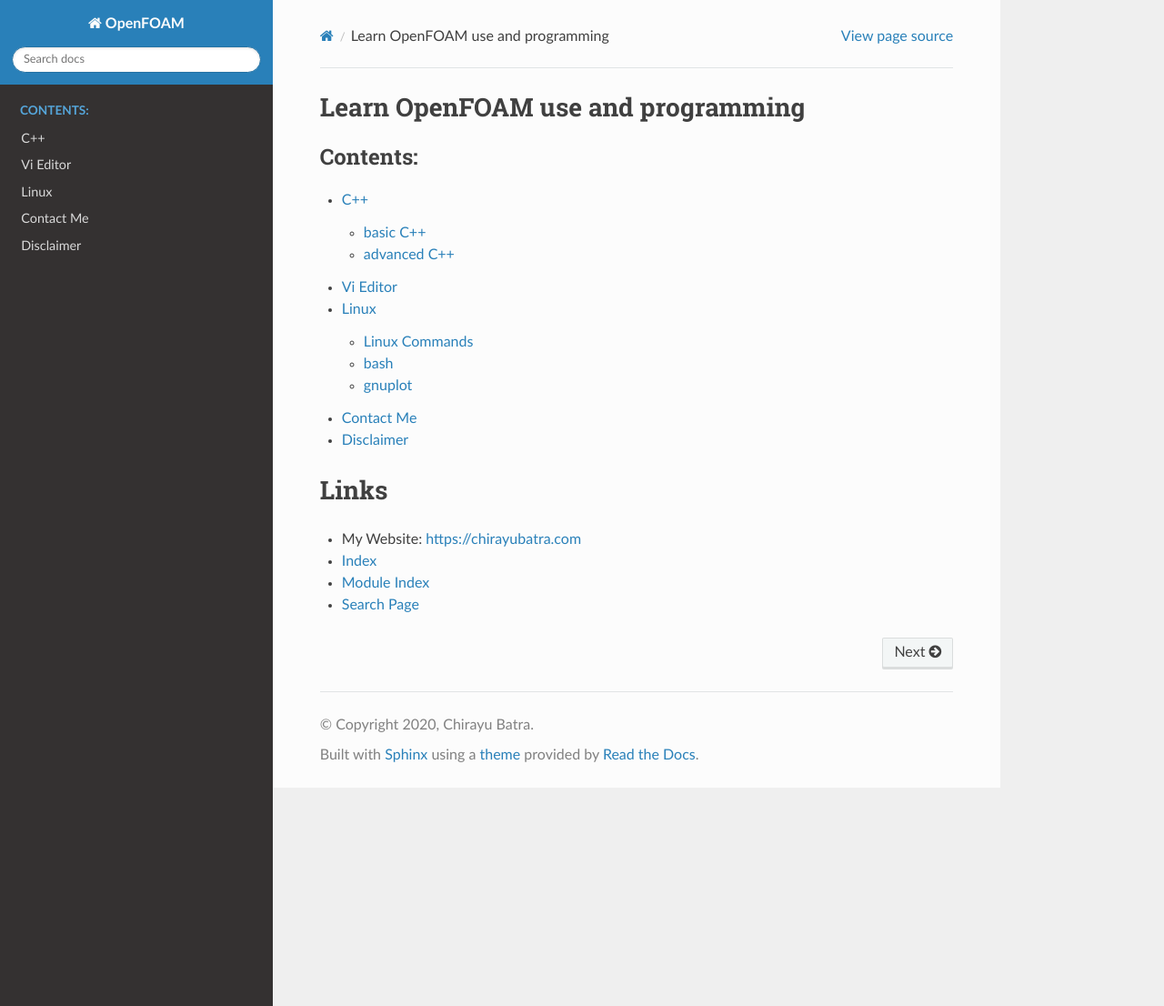
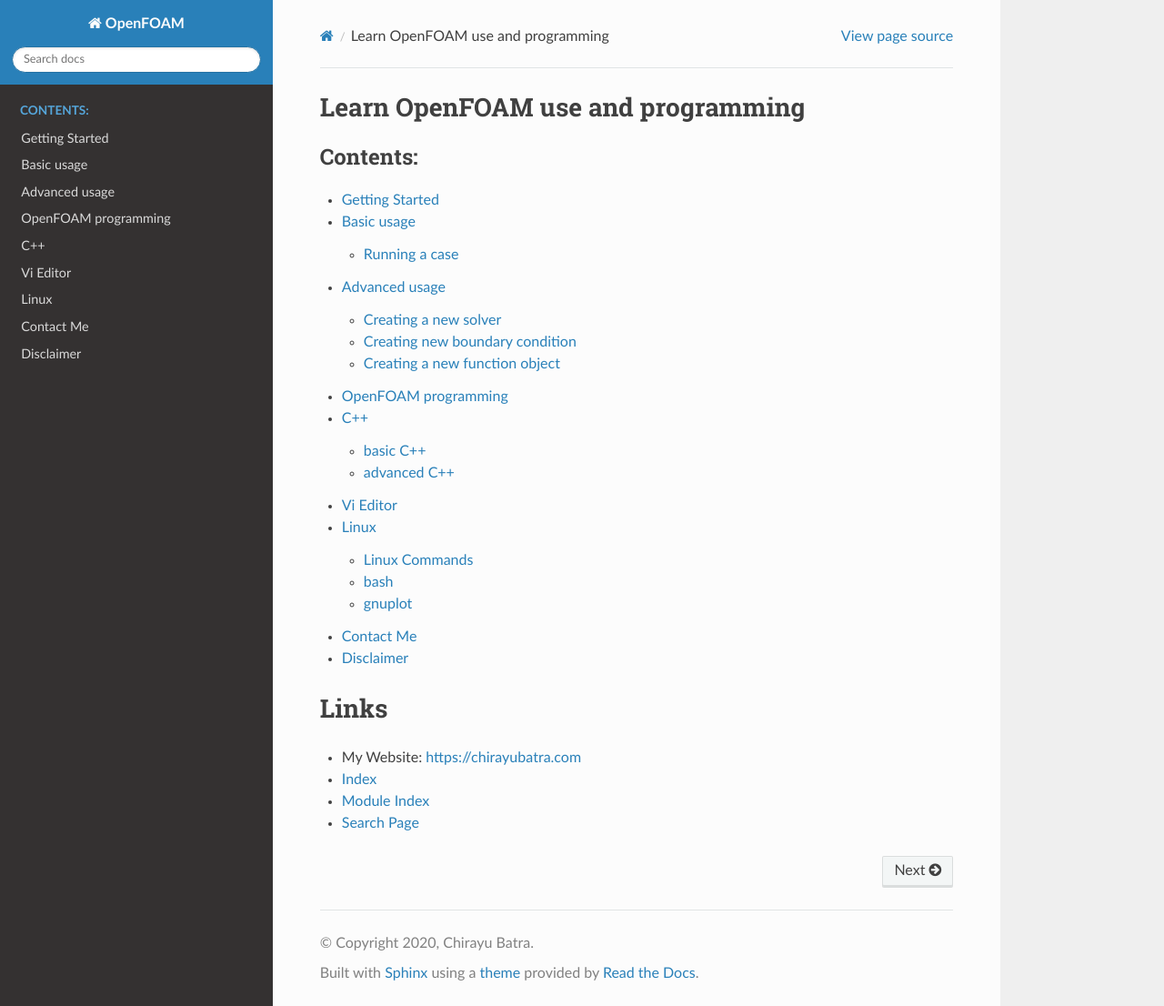
Before and after one commit to chirayubatra/openFOAM, a Sphinx documentation site: the page built from docs/source/index.rst, in a window 1280 px wide and 1106 px high. Shown: the whole window at 91% size. Built offline with Sphinx 7.4.7 and the Read the Docs theme 2.0.0, drawn with Linux system fonts in a browser that asks for light colours.

Commit message:
update documentation toc

```diff
--- a/docs/source/index.rst
+++ b/docs/source/index.rst
@@ -10,6 +10,7 @@ Learn OpenFOAM use and programming
    :maxdepth: 3
    :caption: Contents:
 
+   pages/openFOAM
    pages/generalProgramming
    pages/contact
    pages/disclaimer
--- /dev/null
+++ b/docs/source/pages/openFOAM.rst
@@ -0,0 +1,29 @@
+Getting Started
+===============
+
+Basic usage
+===========
+
+Running a case
+^^^^^^^^^^^^^^
+
+Get started by running a simple case
+
+Advanced usage
+==============
+
+Creating a new solver
+^^^^^^^^^^^^^^^^^^^^^
+Learn how to create a new solver in OpenFOAM
+
+Creating new boundary condition
+^^^^^^^^^^^^^^^^^^^^^^^^^^^^^^^
+Create a new boundary condition from scratch
+
+Creating a new function object
+^^^^^^^^^^^^^^^^^^^^^^^^^^^^^^
+
+What are function objects and how can it be created in openFoam
+
+OpenFOAM programming
+====================
```
Also changed, not shown: 11 other files.
